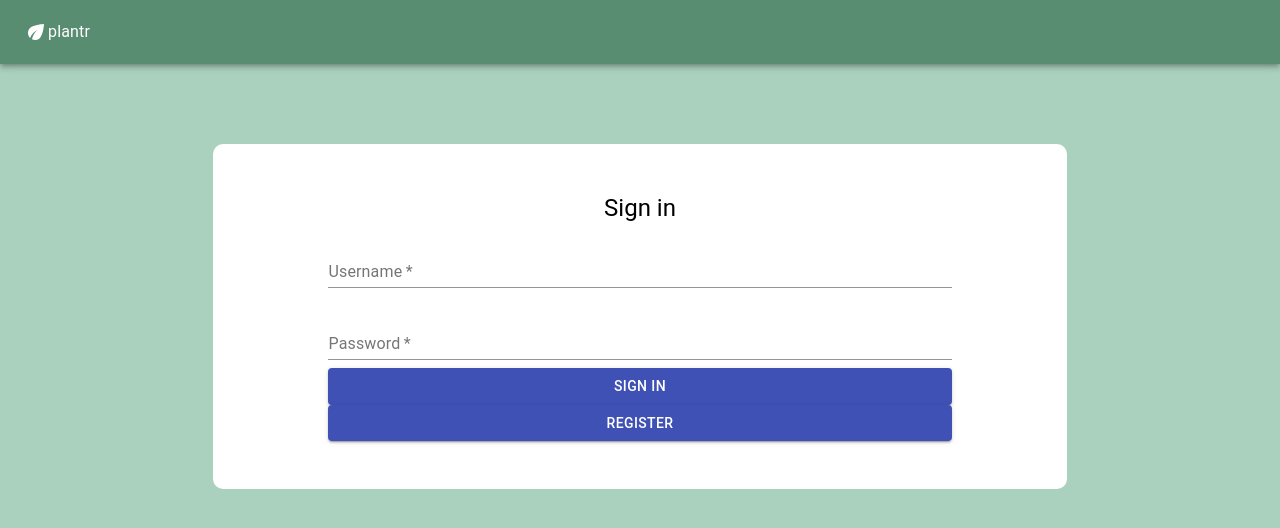
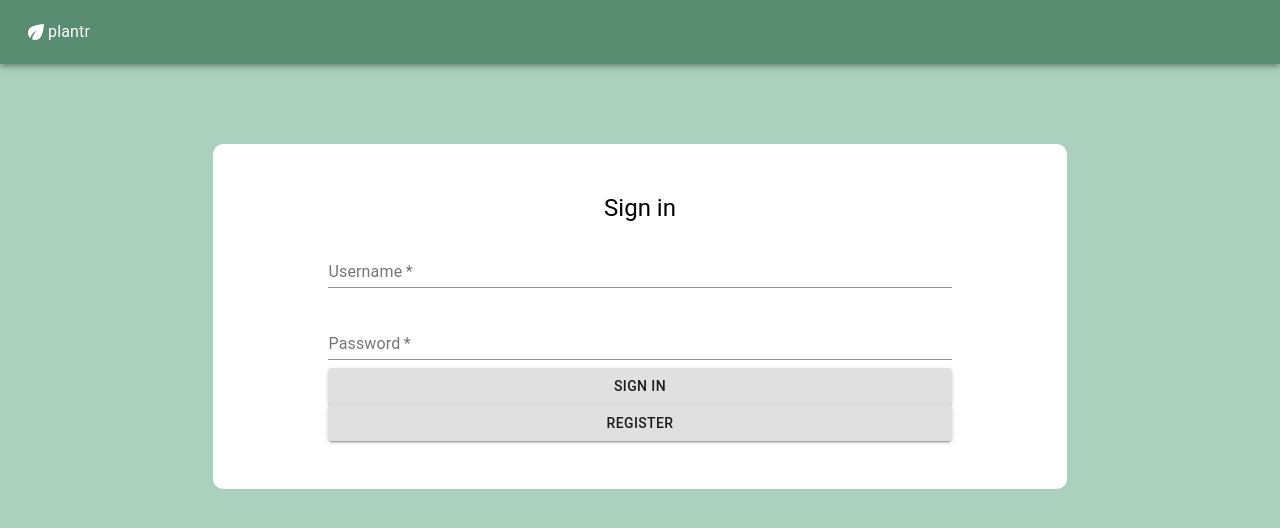
Before and after one commit to christinamcmahon/plantr-frontend, a React (Create React App) app: page /login in a window 1280 px wide. Shown: the top 528 px of the page. Built offline with nearby package versions, Linux system fonts and the light colour scheme.

Commit message:
style colors

```diff
--- a/src/components/plants/Plant.js
+++ b/src/components/plants/Plant.js
@@ -136,14 +136,14 @@ class Plant extends Component {
                             <Slider onChange={this.handleOnChangeWaterFrequency} aria-labelledby="input-slider" defaultValue={this.state.water_frequency} valueLabelDisplay="on" max={30} />
                             {/* <input type="file" display="none" id="upload-photo" style={{ display: "none" }} />
                             <label htmlFor="upload-photo">
-                                <Button variant="outlined" color="primary" component="span">
+                                <Button variant="outlined"  component="span">
                                     Upload Photo
                                 </Button>
                             </label> */}
                             <TextField label="Image URL" fullWidth onChange={this.handleOnChangeImageUrl} />
                         </DialogContent>
                         <DialogActions>
-                            <Button type="submit" fullWidth variant="contained" color="primary" onClick={this.handleOnSubmit}>
+                            <Button type="submit" fullWidth variant="contained" onClick={this.handleOnSubmit}>
                                 Submit
                             </Button>
                         </DialogActions>
--- a/src/components/plants/PlantInput.js
+++ b/src/components/plants/PlantInput.js
@@ -69,7 +69,7 @@ class PlantInput extends Component {
             <div>
                 <div align="center">
                     <IconButton aria-label="add-plant" onClick={this.handleOpenCloseAddPlant}>
-                        <AddCircleOutlineIcon color="primary" />
+                        <AddCircleOutlineIcon />
                     </IconButton>
                 </div>
                 <Dialog onSubmit={this.handleOnSubmit} open={this.state.add_plant_mode} onClose={this.handleOpenCloseAddPlant} aria-labelledby="form-dialog-title">
@@ -92,7 +92,7 @@ class PlantInput extends Component {
                         </label> */}
                     </DialogContent>
                     <DialogActions>
-                        <Button type="submit" fullWidth variant="contained" color="primary" onClick={this.handleOnSubmit}>
+                        <Button type="submit" fullWidth variant="contained" onClick={this.handleOnSubmit}>
                             Submit
                         </Button>
                     </DialogActions>
--- a/src/components/users/Login.js
+++ b/src/components/users/Login.js
@@ -46,10 +46,10 @@ class Login extends React.Component {
                     </Typography>
                     <TextField margin="normal" required fullWidth label="Username" onChange={this.handleOnChangeUsername} />
                     <TextField margin="normal" required fullWidth label="Password" type="password" onChange={this.handleOnChangePassword} />
-                    <Button type="submit" fullWidth variant="contained" color="primary" >
+                    <Button type="submit" fullWidth variant="contained"  >
                         Sign In
                         </Button>
-                    <Button fullWidth variant="contained" color="primary" onClick={() => { this.props.history.push('/signup') }}>
+                    <Button fullWidth variant="contained" onClick={() => { this.props.history.push('/signup') }}>
                         Register
                     </Button>
                 </form>
--- a/src/containers/PlantsContainer.js
+++ b/src/containers/PlantsContainer.js
@@ -10,7 +10,6 @@ class PlantsContainer extends Component {
     }
 
     componentDidMount() {
-        // console.log("COMPONENT DID MOUNT", this.props.fetchPlants)
         if (localStorage.getItem("jwt")) {
             api.auth.getCurrentUser().then((data) => {
                 if (!data.error) {
```
